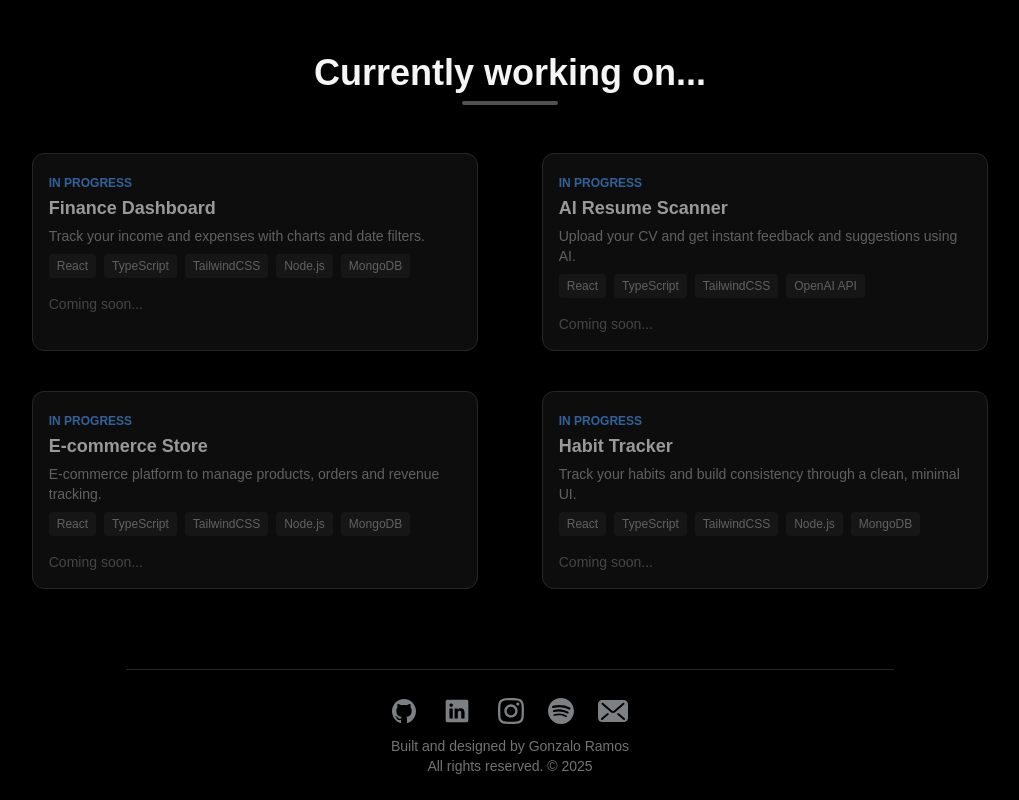
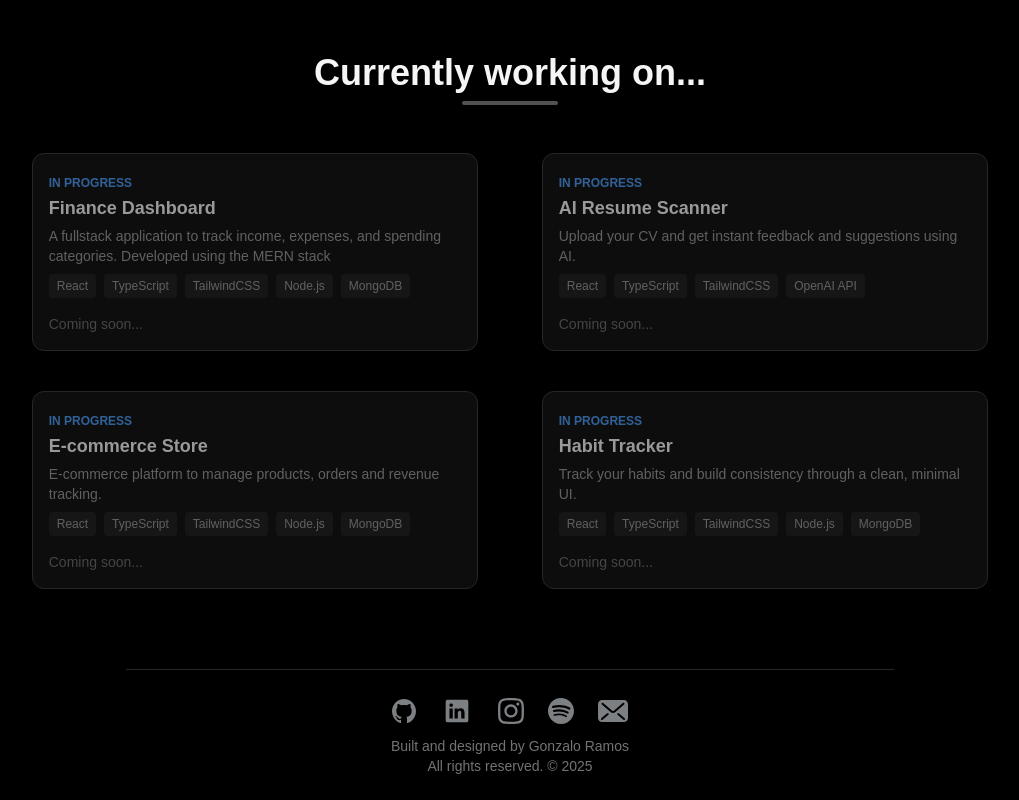
Before and after one commit to RamosGonzalo/Portfolio, a Next.js app: page /en/projects in a window 1280 px wide. Shown: the part 1059-1859 px from the top of the page, without its empty margins (130-1149 px from the left). Built offline with nearby package versions, Linux system fonts and the light colour scheme.

Commit message:
`feat: Add i18n support to projects page and project cards`

```diff
--- a/src/app/[lang]/projects/page.tsx
+++ b/src/app/[lang]/projects/page.tsx
@@ -1,3 +1,6 @@
+"use client"
+import { useLang } from "@/context/langContext";
+import { projectsPage } from "@/i18n/projects";
 import ProjectCard from "@/components/ProjectCard";
 import { projects } from "@/data/project";
 
@@ -5,10 +8,13 @@ const completed = projects.filter(p => p.status == 'done')
 const inProgress = projects.filter(p => p.status == 'in-progress')
 
 export default function ProjectsPage() {
+    const lang = useLang()
+    const t = projectsPage[lang]
+
     return (
         <section className="min-h-screen pt-40 px-6 sm:px-10 lg:px-24 xl:px-32">
             <div className="animate-fadeIn w-full max-w-6xl mx-auto">
-                <h2 className="text-4xl font-bold mb-2 text-neutral-100 text-center">Recent Projects</h2>
+                <h2 className="text-4xl font-bold mb-2 text-neutral-100 text-center">{t.title}</h2>
                 <div className="h-1 w-24 bg-neutral-600 rounded mx-auto mb-12" />
 
                 <div className="grid gap-10 sm:grid-cols-1 md:grid-cols-2 justify-center max-w-[980px] mx-auto mb-20">
@@ -17,8 +23,7 @@ export default function ProjectsPage() {
                     ))}
                 </div>
 
-
-                <h2 className="text-4xl font-bold mb-2 text-neutral-100 text-center">Currently working on...</h2>
+                <h2 className="text-4xl font-bold mb-2 text-neutral-100 text-center">{t.inProgressTitle}</h2>
                 <div className="h-1 w-24 bg-neutral-600 rounded mx-auto mb-12" />
                 <div className="grid gap-10 sm:grid-cols-1 md:grid-cols-2 justify-center max-w-[980px] mx-auto mb-20">
                     {inProgress.map((p) => (
--- a/src/components/ProjectCard.tsx
+++ b/src/components/ProjectCard.tsx
@@ -1,5 +1,8 @@
+"use client"
 import Image from "next/image"
 import { Project } from "@/types/Project"
+import { useLang } from "@/context/langContext"
+import { projectsPage } from "@/i18n/projects"
 
 type Props = {
     project: Project
@@ -7,6 +10,9 @@ type Props = {
 }
 
 export default function ProjectCard({ project, inProgress = false }: Props) {
+    const lang = useLang()
+    const t = projectsPage[lang]
+
     return (
         <div
             className={`w-[90%] md:w-[95%] bg-neutral-900 rounded-xl shadow-md border border-neutral-700 overflow-hidden mx-auto
@@ -25,10 +31,10 @@ export default function ProjectCard({ project, inProgress = false }: Props) {
 
             <div className="p-4">
                 {inProgress && (
-            <span className="text-xs text-blue-400 font-semibold uppercase">In Progress</span>
+                    <span className="text-xs text-blue-400 font-semibold uppercase">{t.inProgressLabel}</span>
                 )}
                 <h3 className="text-lg font-semibold text-white mb-1">{project.title}</h3>
-            <p className="text-sm text-neutral-400 mb-2">{project.description}</p>
+                <p className="text-sm text-neutral-400 mb-2">{project.description[lang]}</p>
 
                 <div className="flex flex-wrap gap-2 text-xs text-neutral-400">
                     {project.stack.map((tech) => (
@@ -44,14 +50,14 @@ export default function ProjectCard({ project, inProgress = false }: Props) {
                             rel="noopener noreferrer"
                             className="text-sm text-blue-400 hover:underline"
                         >
-                GitHub
+                            {t.github}
                         </a>
                     </div>
                 )}
 
                 {inProgress && (
                     <div className="mt-4 text-sm text-neutral-500">
-                Coming soon...
+                        {t.comingSoon}
                     </div>
                 )}
             </div>
--- a/src/data/project.ts
+++ b/src/data/project.ts
@@ -3,7 +3,10 @@ import { Project } from "@/types/Project"
 export const projects: Project[] = [
     {
         title: "CRM Freelancer",
-        description: "CRM application specially designed for freelancers who want to efficiently manage their clients.",
+        description: {
+        en: "CRM application specially designed for freelancers who want to efficiently manage their clients.",
+        es: "Aplicación CRM especialmente diseñada para freelancers que quieren gestionar eficientemente a sus clientes."
+        },
         image: "/projects/crm.webp",
         stack: ["React", "TypeScript", "Express", "MongoDB", "TailwindCSS"],
         github: "https://github.com/RamosGonzalo/CRM-Freelancer",
@@ -11,14 +14,20 @@ export const projects: Project[] = [
     },
     {
         title: "Finance Dashboard",
-        description: "Track your income and expenses with charts and date filters.",
+        description: {
+        en: "A fullstack application to track income, expenses, and spending categories. Developed using the MERN stack",
+        es: "Una aplicación fullstack para el seguimiento de ingresos, gastos y categorías de gastos. Desarrollada con el stack MERN."
+        },
         image: "",
         stack: ["React", "TypeScript", "TailwindCSS", "Node.js", "MongoDB"],
         status: "in-progress"
     },
     {
         title: "Shadows of Laenor",
-        description: "Role-playing game developed with C++ and the SFML library for my final programming II exam.",
+        description: {
+        en: "Role-playing game developed with C++ and the SFML library for my final programming II exam.",
+        es: "Juego de rol desarrollado con C++ y la biblioteca SFML para mi examen final de Programación II."
+        },
         image: "/projects/menu-shadows-of-laenor.webp",
         stack: ["C++", "SFML", "Box2D", "Piskel"],
         github: "https://github.com/RamosGonzalo/Shadows-of-Laenor-1.0",
@@ -26,7 +35,10 @@ export const projects: Project[] = [
     },
     {
         title: "Medical Clinic System",
-        description: "Multi-layered web app built in C# using ASP.NET Web Forms and SQL Server.",
+        description: {
+        en: "Multi-layered web app built in C# using ASP.NET Web Forms and SQL Server.",
+        es: "Aplicación web multicapa desarrollada en C# usando ASP.NET Web Forms y SQL Server."
+        },
         image: "/projects/medicalclinicsystem.webp",
         stack: [".NET", "MySQL"],
         github: "https://github.com/RamosGonzalo/MedicalClinicSystem",
@@ -34,7 +46,10 @@ export const projects: Project[] = [
     },
     {
         title: "Weather App",
-        description: "Simple weather app that displays the weather by city using OpenWeather API.",
+        description: {
+        en: "Simple weather app that displays the weather by city using OpenWeather API.",
+        es: "Aplicación del clima simple que muestra el clima por ciudad usando la API de OpenWeather."
+        },
         image: "/projects/weather-app.webp",
         stack: ["React", "JavaScript", "TailwindCSS", "OpenWeather API"],
         github: "https://github.com/RamosGonzalo/Weather-App",
@@ -42,21 +57,30 @@ export const projects: Project[] = [
     },
     {
         title: "AI Resume Scanner",
-        description: "Upload your CV and get instant feedback and suggestions using AI.",
+        description: {
+        en: "Upload your CV and get instant feedback and suggestions using AI.",
+        es: "Sube tu CV y recibe sugerencias y feedback instantáneo usando IA."
+        },
         image: "",
         stack: ["React", "TypeScript", "TailwindCSS", "OpenAI API"],
         status: "in-progress"
     },
     {
         title: "E-commerce Store",
-        description: "E-commerce platform to manage products, orders and revenue tracking.",
+        description: {
+        en: "E-commerce platform to manage products, orders and revenue tracking.",
+        es: "Plataforma de comercio electrónico para gestionar productos, pedidos y seguimiento de ingresos."
+        },
         image: "",
         stack: ["React", "TypeScript", "TailwindCSS", "Node.js", "MongoDB"],
         status: "in-progress"
     },
     {
         title: "Habit Tracker",
-        description: "Track your habits and build consistency through a clean, minimal UI.",
+        description: {
+        en: "Track your habits and build consistency through a clean, minimal UI.",
+        es: "Controla tus hábitos y construí consistencia con una interfaz limpia y minimalista."
+        },
         image: "",
         stack: ["React", "TypeScript", "TailwindCSS", "Node.js", "MongoDB"],
         status: "in-progress"
--- /dev/null
+++ b/src/i18n/projects.ts
@@ -0,0 +1,16 @@
+export const projectsPage = {
+    en: {
+        title: "Recent Projects",
+        inProgressTitle: "Currently working on...",
+        inProgressLabel: "In Progress",
+        comingSoon: "Coming soon...",
+        github: "GitHub",
+    },
+    es: {
+        title: "Proyectos Recientes",
+        inProgressTitle: "Actualmente trabajando en...",
+        inProgressLabel: "En progreso",
+        comingSoon: "Próximamente...",
+        github: "GitHub",
+    },
+}
--- a/src/types/Project.ts
+++ b/src/types/Project.ts
@@ -1,8 +1,11 @@
 export type Project = {
-    title: string
-    description: string
-    image: string
-    stack: string[]
-    github?: string
-    status: "done" | "in-progress"
-}
+    title: string;
+    description: {
+        en: string;
+        es: string;
+    };
+    image: string;
+    stack: string[];
+    github?: string;
+    status: "done" | "in-progress";
+};
```
Lines whose indentation alone changed are shown as unchanged.
